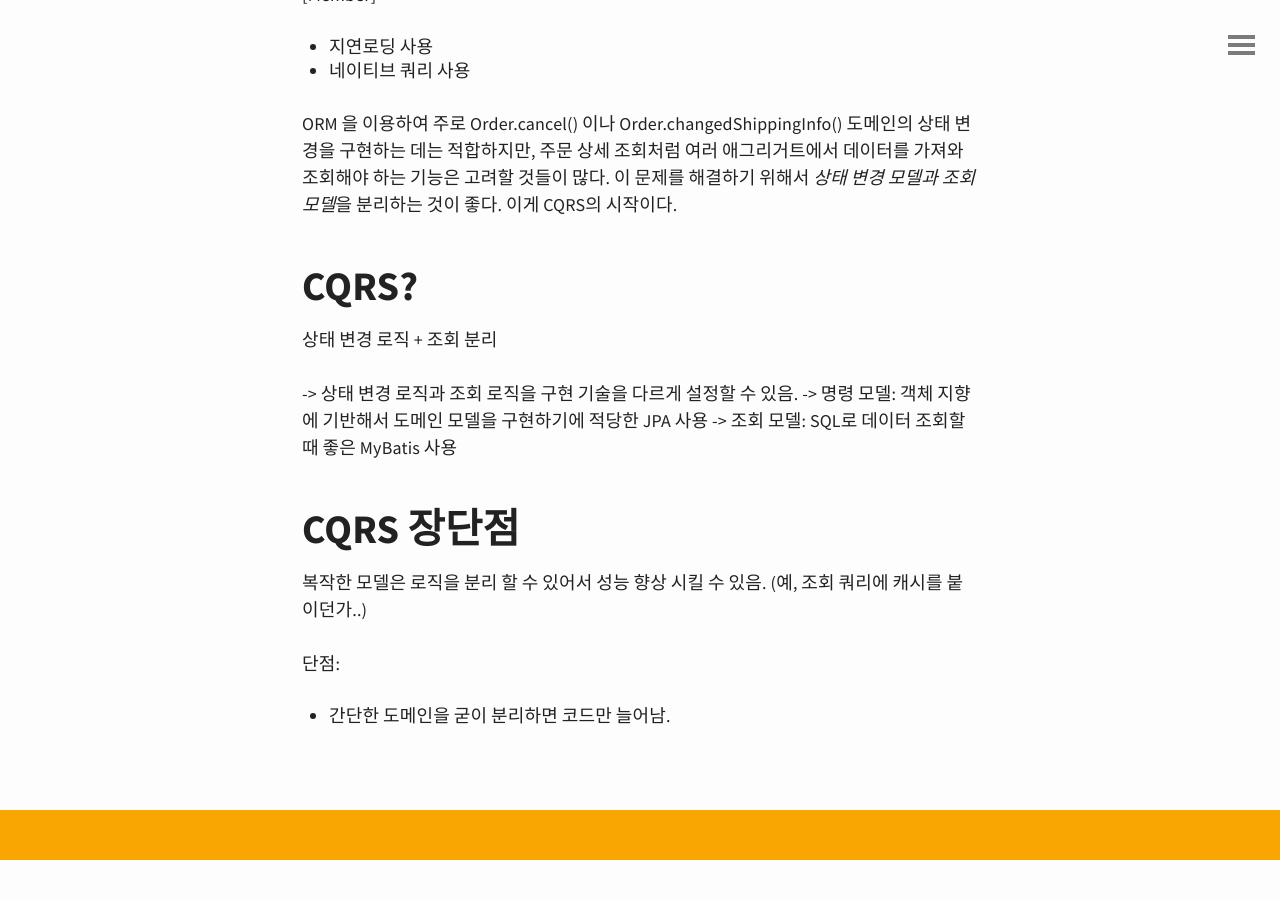
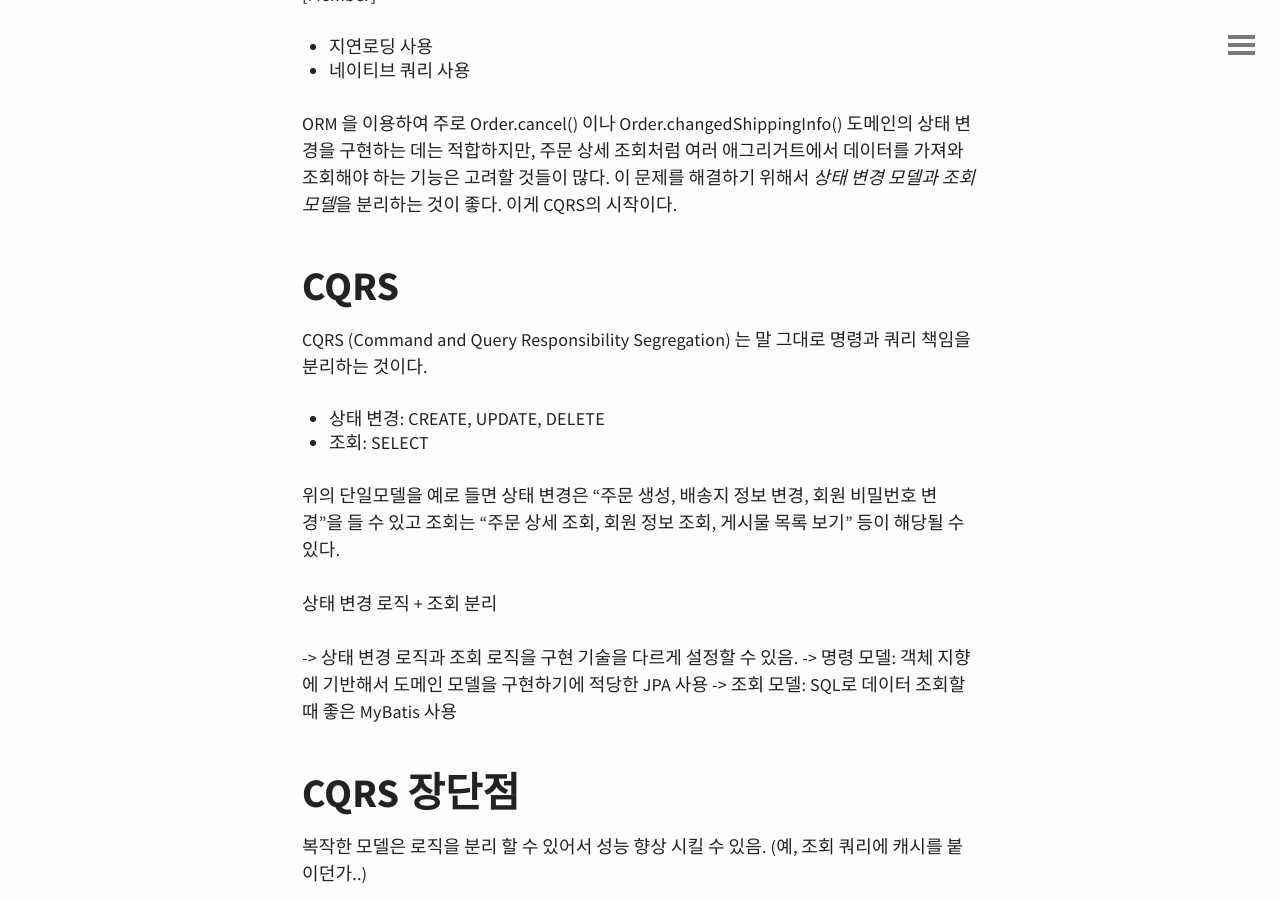
Before and after one commit to hyunalee419/hyunalee419.github.io, a Jekyll site: the page built from _posts/2020-11-17-cqrs.md, in a window 1280 px wide and 900 px high, scrolled down 594 px. Built offline with Jekyll 4.4.1, drawn with Linux system fonts in a browser that asks for light colours; comment, search, counter and statistics services are not loaded; before the commit the page ends 1454 px from its top, so only the background shows below that.

Commit message:
Update 2020-11-17-cqrs.md

```diff
--- a/_posts/2020-11-17-cqrs.md
+++ b/_posts/2020-11-17-cqrs.md
@@ -19,7 +19,14 @@ comments: true
 
 ORM 을 이용하여 주로 Order.cancel() 이나 Order.changedShippingInfo() 도메인의 상태 변경을 구현하는 데는 적합하지만, 주문 상세 조회처럼 여러 애그리거트에서 데이터를 가져와 조회해야 하는 기능은 고려할 것들이 많다. 이 문제를 해결하기 위해서 *상태 변경 모델과 조회 모델*을 분리하는 것이 좋다. 이게 CQRS의 시작이다.
 
-# CQRS?
+# CQRS
+CQRS (Command and Query Responsibility Segregation) 는 말 그대로 명령과 쿼리 책임을 분리하는 것이다.
+
+- 상태 변경: CREATE, UPDATE, DELETE
+- 조회: SELECT
+
+위의 단일모델을 예로 들면 상태 변경은 "주문 생성, 배송지 정보 변경, 회원 비밀번호 변경"을 들 수 있고 조회는 "주문 상세 조회, 회원 정보 조회, 게시물 목록 보기" 등이 해당될 수 있다.
+
 상태 변경 로직 + 조회 분리
 
 -> 상태 변경 로직과 조회 로직을 구현 기술을 다르게 설정할 수 있음.
```
